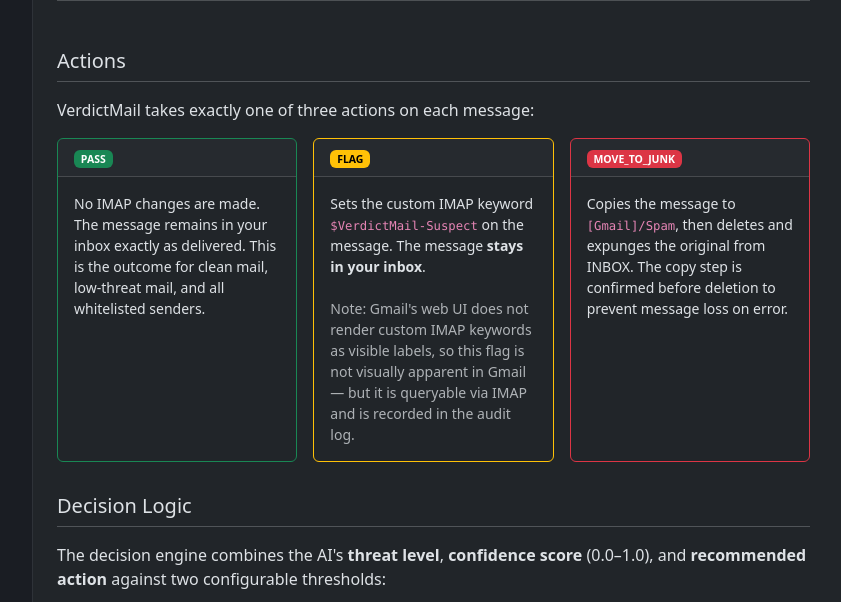
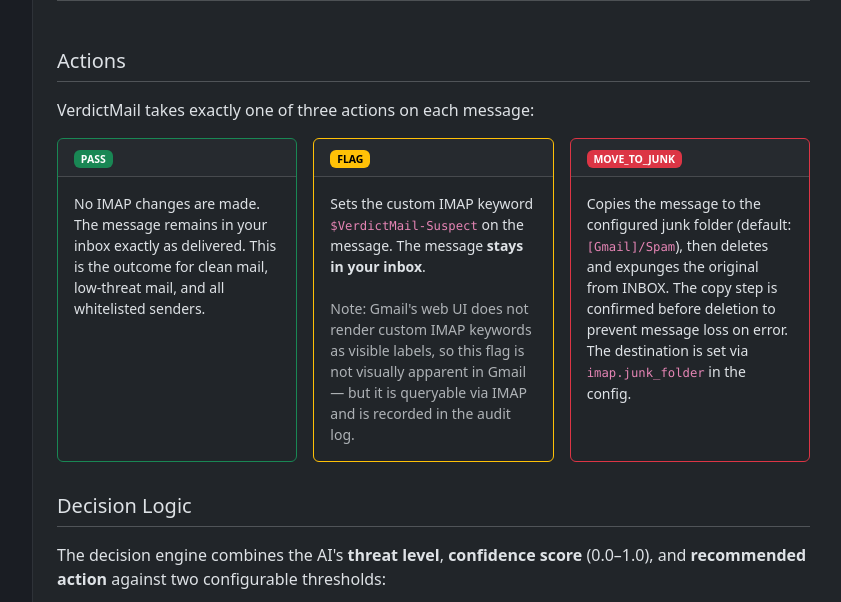
Before and after one commit to ascarola/verdictmail, a Flask app: template src/verdictmail/web/templates/docs.html in a window 1280 px wide. Shown: the part 1499-2101 px from the top of the page, without its empty margins (187-1028 px from the left). Run offline with Flask 3, Linux system fonts and the light colour scheme; the template is opened without the code that fills it, so the values that code supplies are empty.

Commit message:
docs: add imap.junk_folder to config reference; update move_to_junk description

```diff
--- a/src/verdictmail/web/templates/docs.html
+++ b/src/verdictmail/web/templates/docs.html
@@ -220,9 +220,11 @@
             <span class="badge badge-junk me-2">MOVE_TO_JUNK</span>
           </div>
           <div class="card-body small">
-            Copies the message to <code>[Gmail]/Spam</code>, then deletes and
-            expunges the original from INBOX. The copy step is confirmed before
-            deletion to prevent message loss on error.
+            Copies the message to the configured junk folder
+            (default: <code>[Gmail]/Spam</code>), then deletes and expunges
+            the original from INBOX. The copy step is confirmed before
+            deletion to prevent message loss on error. The destination is
+            set via <code>imap.junk_folder</code> in the config.
           </div>
         </div>
       </div>
@@ -386,6 +388,7 @@
           <tr><td>imap.host</td><td><code>imap.gmail.com</code></td><td>IMAP server hostname.</td></tr>
           <tr><td>imap.port</td><td><code>993</code></td><td>IMAP server port (TLS).</td></tr>
           <tr><td>imap.folder</td><td><code>INBOX</code></td><td>Mailbox folder to monitor.</td></tr>
+          <tr><td>imap.junk_folder</td><td><code>[Gmail]/Spam</code></td><td>Destination folder for the <code>move_to_junk</code> action. Use your provider's spam folder name (e.g. <code>Junk</code> for Fastmail/Outlook, <code>Junk Email</code> for iCloud).</td></tr>
           <tr><td>worker_threads</td><td><code>4</code></td><td>Number of concurrent message-processing threads.</td></tr>
           <tr><td>startup_scan_limit</td><td><code>20</code></td><td>Max number of unread messages to process when the daemon starts. Set to <code>0</code> to disable the startup scan.</td></tr>
           <tr><td>dnsbl.lists</td><td>3 lists</td><td>DNS blocklists to query for sender IP reputation.</td></tr>
```
